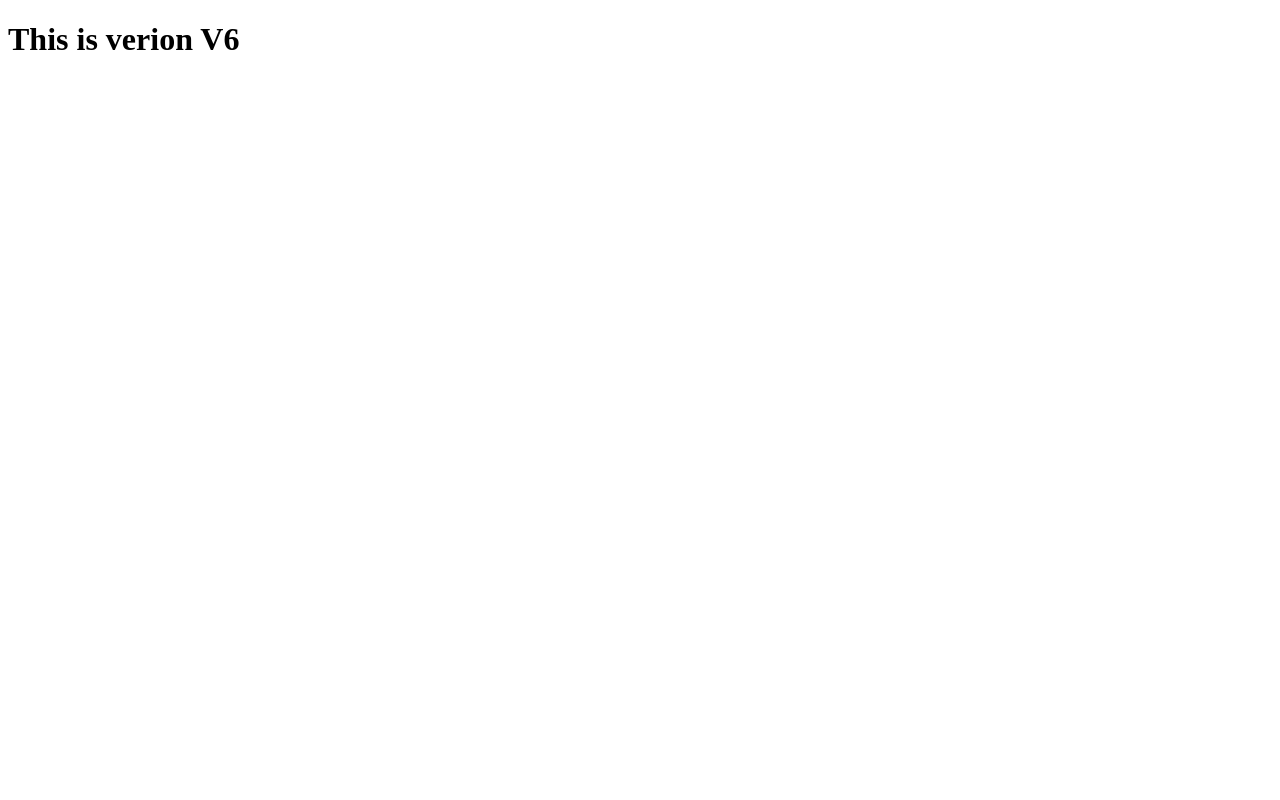
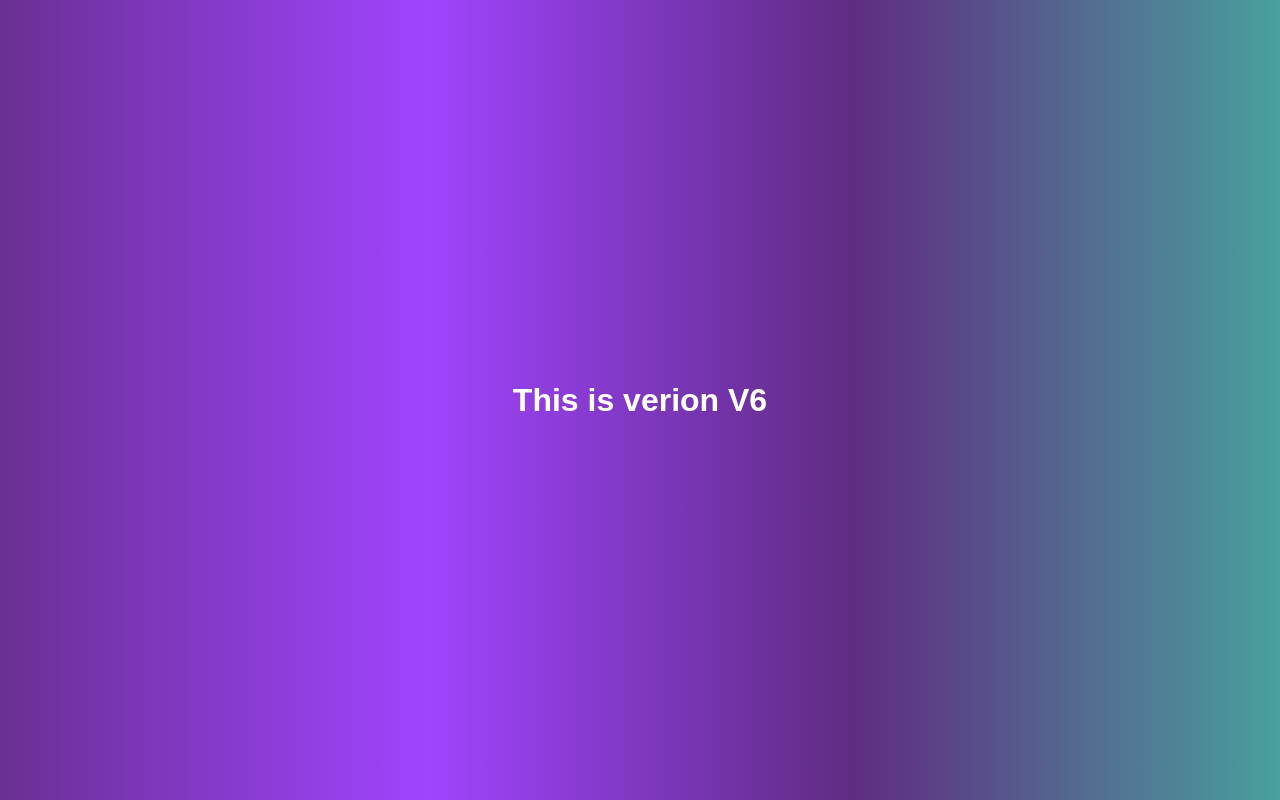
Before and after one commit to Kanavpuri743/my-repo, a plain HTML site: page index.html in a window 1280 px wide. Drawn offline with Linux system fonts and the light colour scheme.

Commit message:
Added Design for Website

```diff
--- a/index.html
+++ b/index.html
@@ -3,6 +3,7 @@
 <head>
     <meta charset="UTF-8">
     <meta name="viewport" content="width=device-width, initial-scale=1.0">
+    <link rel="stylesheet" href="styles.css">
     <title>Document</title>
 </head>
 <body>
--- /dev/null
+++ b/styles.css
@@ -0,0 +1,16 @@
+body{
+    background: linear-gradient(to right,#6a3093,#a044ff,#5f2c82,#49a09d);
+    font-family: Arial,sans-serif;
+    color: white;
+    margin: 0;
+    padding: 0;
+    display: flex;
+    justify-content: center;
+    align-items: center;
+    height: 100vh;
+}
+
+h1{
+    font-size: 2em;
+    text-align: center;
+}
```
